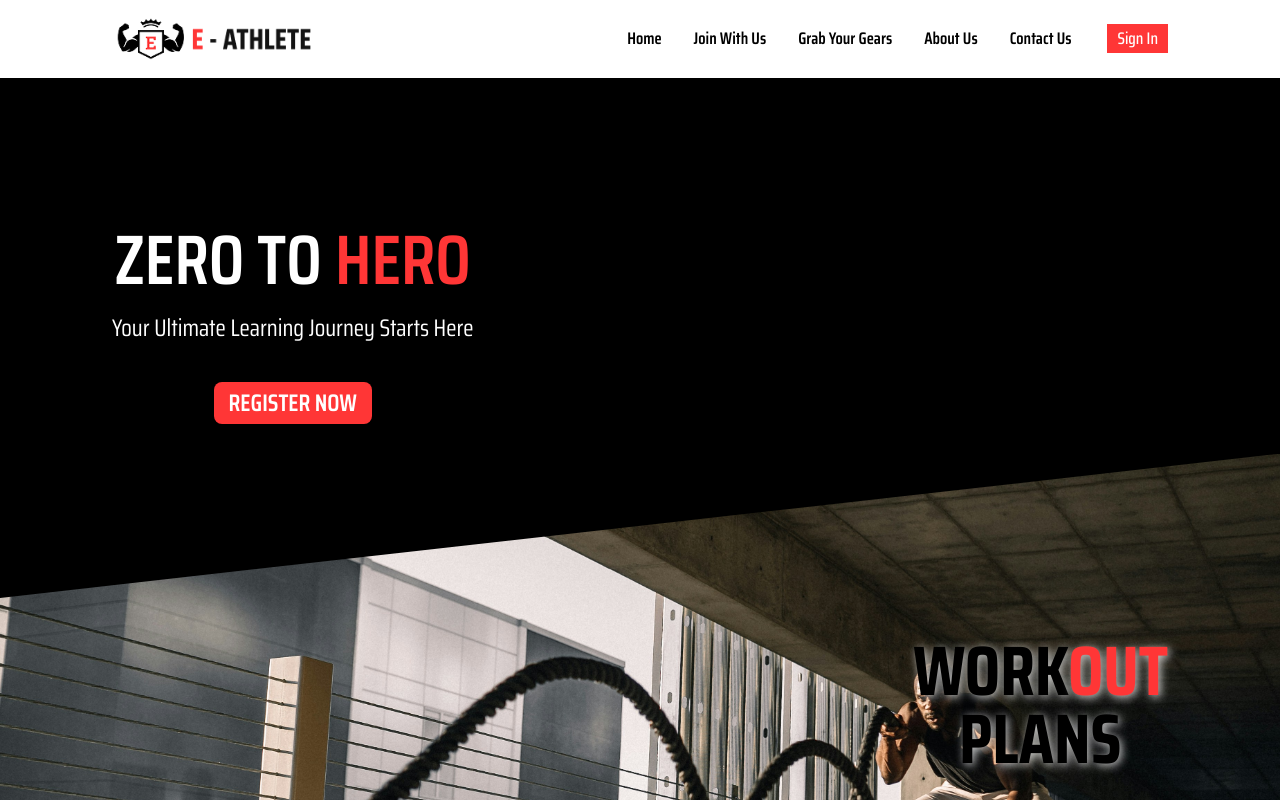
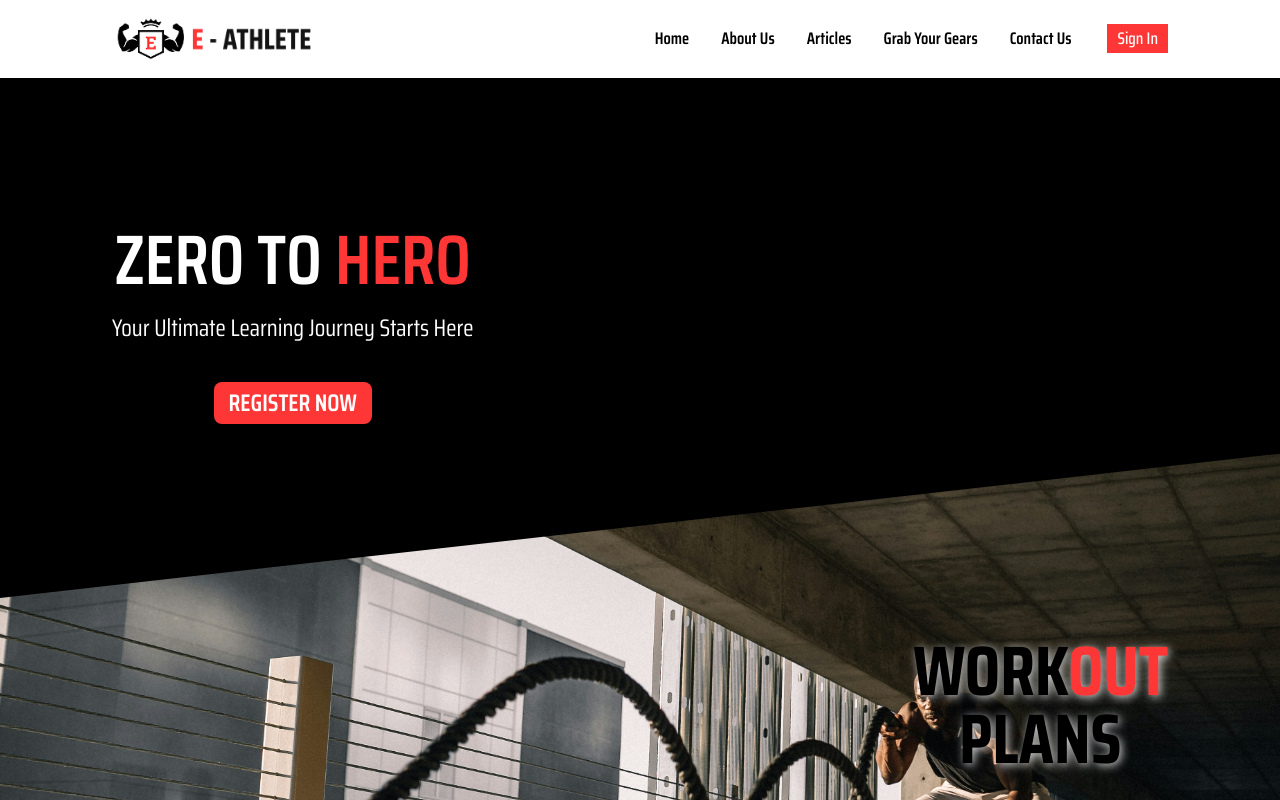
Before and after one commit to TDNusara/eAthlete, a React (Create React App) app: page /GuestHome in a window 1280 px wide. Shown: the top 800 px of the page. Built offline with nearby package versions, Linux system fonts and the light colour scheme.

Commit message:
change navbar

```diff
--- a/src/App.js
+++ b/src/App.js
@@ -50,6 +50,8 @@ function App() {
           <Route path="/" element={<Navigate to="/GuestHome" replace />} />
           <Route path="/GuestHome" element={<GHome />} />
           <Route path="/login" element={<Login onLogin={handleLogin} />} />
+          <Route path="/PrivacyPolicy" element={<PrivacyPolicy />} />
+          <Route path="/Term" element={<Term />} />
 
           {/* Protected Routes */}
           <Route
@@ -68,14 +70,6 @@ function App() {
             path="/Coachers"
             element={isLoggedIn ? <Coachers /> : <Navigate to="/login" />}
           />
-          <Route
-            path="/PrivacyPolicy"
-            element={isLoggedIn ? <PrivacyPolicy /> : <Navigate to="/login" />}
-          />
-          <Route
-            path="/Term"
-            element={isLoggedIn ? <Term /> : <Navigate to="/login" />}
-          />
         </Routes>
       </div>
     </Router>
--- a/src/components/HNavbar.js
+++ b/src/components/HNavbar.js
@@ -29,9 +29,9 @@ function HNavbar() {
         {menuOpen && (
           <div className="mobile-links">
             <Link to="/LearnerHome" onClick={toggleMenu}>Home</Link>
-            <Link to="/" onClick={toggleMenu}>Join With Us</Link>
+            <Link to="/About" onClick={toggleMenu}>About Us</Link>
+            <Link to="/" onClick={toggleMenu}>Articles</Link>
             <Link to="/" onClick={toggleMenu}>Grab Your Gears</Link>
-            <Link to="/About" onClick={toggleMenu}>About Us</Link>
             <Link to="/Contact" onClick={toggleMenu}>Contact Us</Link>
           </div>
         )}
@@ -50,13 +50,13 @@ function HNavbar() {
                 <Link to="/LearnerHome" className="nav-link active">Home</Link>
               </li>
               <li className="nav-item">
-                <Link to="/" className="nav-link">Join With Us</Link>
+                <Link to="/About" className="nav-link">About Us</Link>
+              </li>
+              <li className="nav-item">
+                <Link to="/" className="nav-link">Articles</Link>
               </li>
               <li className="nav-item">
                 <Link to="/" className="nav-link">Grab Your Gears</Link>
-              </li>
-              <li className="nav-item">
-                <Link to="/About" className="nav-link">About Us</Link>
               </li>
               <li className="nav-item">
                 <Link to="/Contact" className="nav-link">Contact Us</Link>
--- a/src/components/SNavbar.js
+++ b/src/components/SNavbar.js
@@ -26,9 +26,9 @@ function SNavbar() {
         {menuOpen && (
           <div className="mobile-links">
             <Link to="/GuestHome" onClick={toggleMenu}>Home</Link>
-            <Link to="/" onClick={toggleMenu}>Join With Us</Link>
+            <Link to="/About" onClick={toggleMenu}>About Us</Link>
+            <Link to="/" onClick={toggleMenu}>Articles</Link>
             <Link to="/" onClick={toggleMenu}>Grab Your Gears</Link>
-            <Link to="/About" onClick={toggleMenu}>About Us</Link>
             <Link to="/Contact" onClick={toggleMenu}>Contact Us</Link>
           </div>
         )}
@@ -47,13 +47,13 @@ function SNavbar() {
                 <Link to="/GuestHome" className="nav-link active">Home</Link>
               </li>
               <li className="nav-item">
-                <Link to="/" className="nav-link">Join With Us</Link>
+                <Link to="/About" className="nav-link">About Us</Link>
+              </li>
+              <li className="nav-item">
+                <Link to="/" className="nav-link">Articles</Link>
               </li>
               <li className="nav-item">
                 <Link to="/" className="nav-link">Grab Your Gears</Link>
-              </li>
-              <li className="nav-item">
-                <Link to="/About" className="nav-link">About Us</Link>
               </li>
               <li className="nav-item">
                 <Link to="/Contact" className="nav-link">Contact Us</Link>
```
